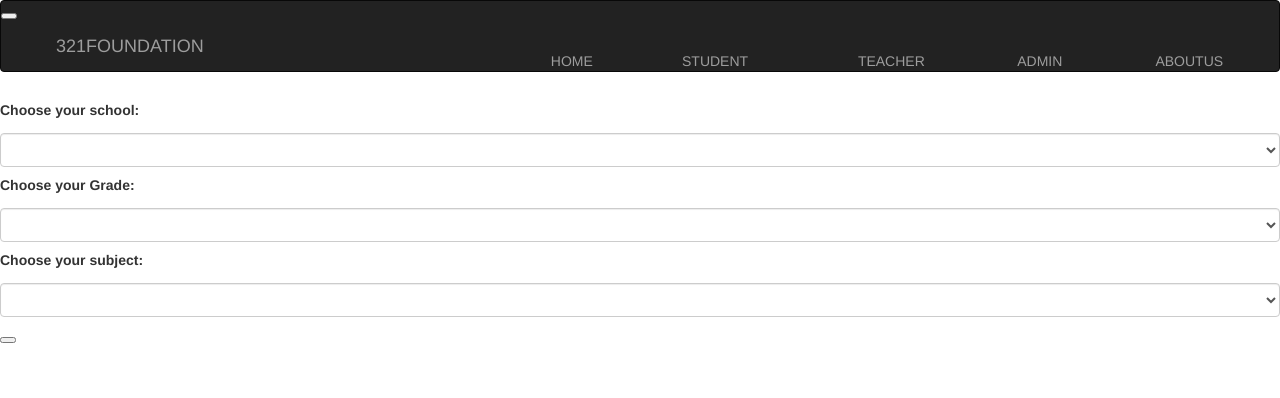
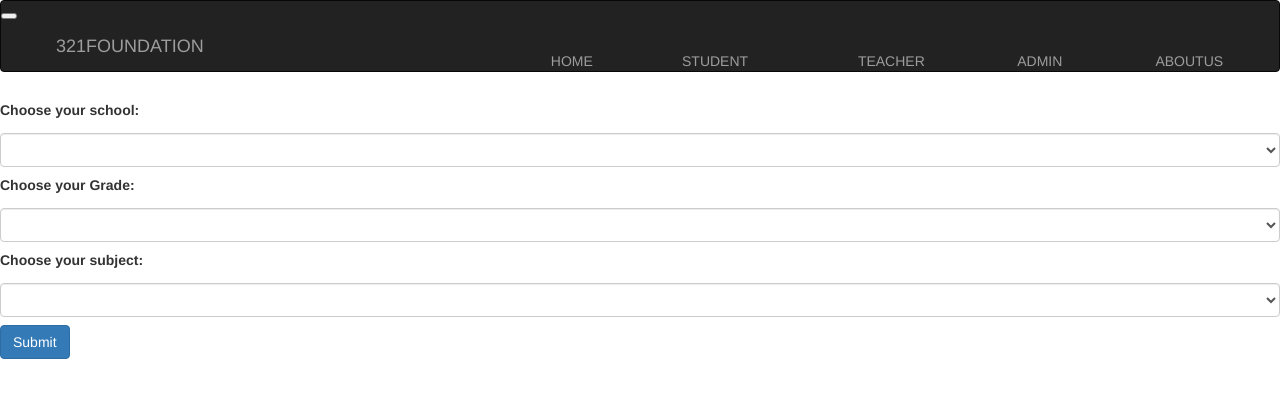
Before and after one commit to IndiaCFG2/team-9, an Angular app in the folder team9app/: page /teacher in a window 1280 px wide. Shown: the top 398 px of the page. Built offline with nearby package versions, Linux system fonts and the light colour scheme.

Commit message:
changes in .ts

```diff
--- a/team9app/src/app/student/student.component.ts
+++ b/team9app/src/app/student/student.component.ts
@@ -28,7 +28,7 @@
   week1: any;
   week2: any;
   week3: any;
-  inputGrade : Schools[] = [{
+  inputSchool : Schools[] = [{
   value: 'A1',
   viewValue: 'School-1',
 },
--- a/team9app/src/app/teacher/teacher.component.html
+++ b/team9app/src/app/teacher/teacher.component.html
@@ -24,7 +24,7 @@
         </select>
   <br>
 
-  <button type="" value="Submit"></button>
+  <button type="submit" class="btn btn-primary">Submit</button>
 </form>
 
 
--- a/team9app/src/app/teacher/teacher.component.ts
+++ b/team9app/src/app/teacher/teacher.component.ts
@@ -1,7 +1,7 @@
 import { Component, OnInit } from '@angular/core';
 import { Router } from '@angular/router';
 
-interface Boards {
+interface Schools {
   value: string;
   viewValue: string;
 }
@@ -25,7 +25,7 @@
    grade: Object;
   hl: any;
 
-  inputGrade : Schools[] = [{
+  inputSchools : Schools[] = [{
   value: 'A1',
   viewValue: 'School-1',
 },
```
